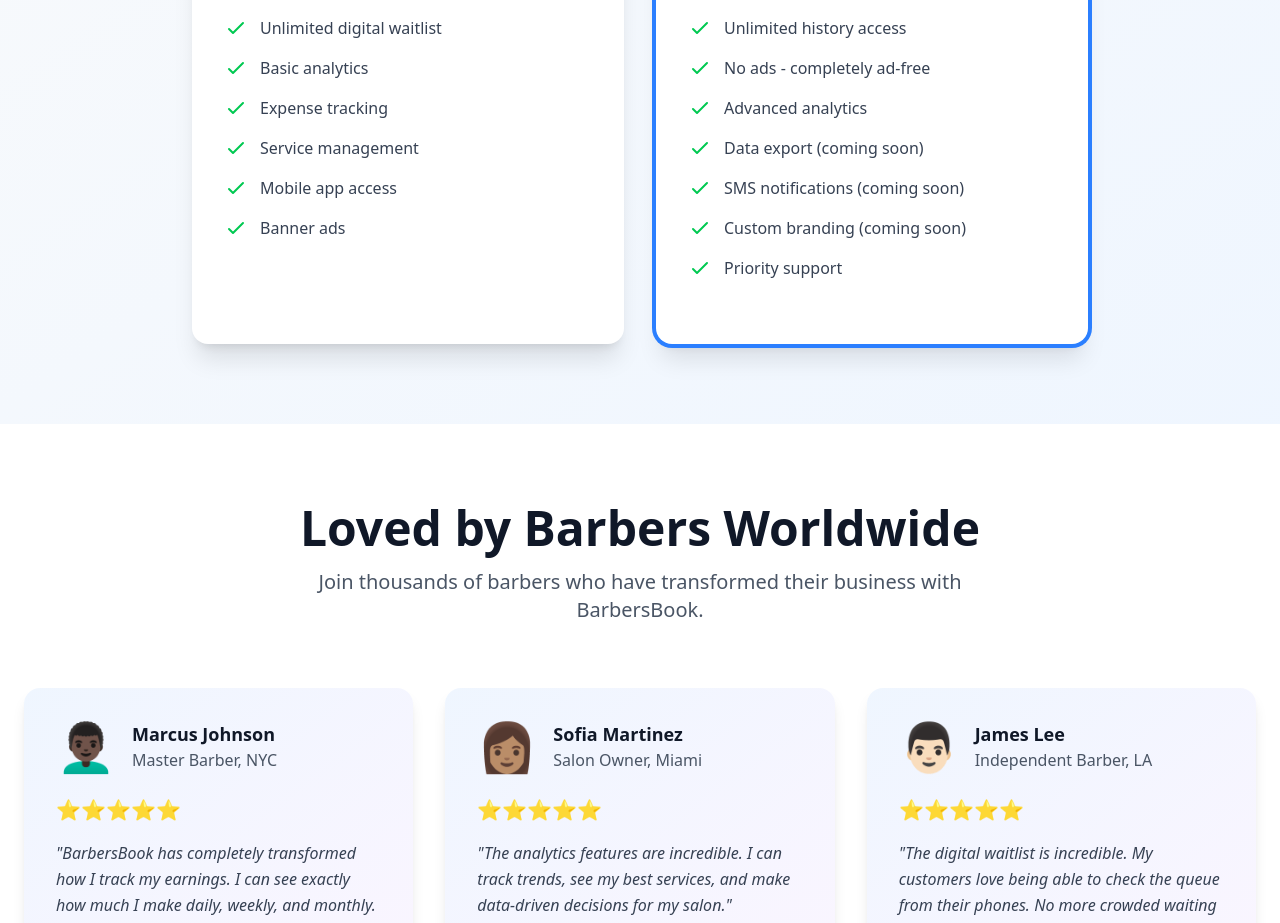
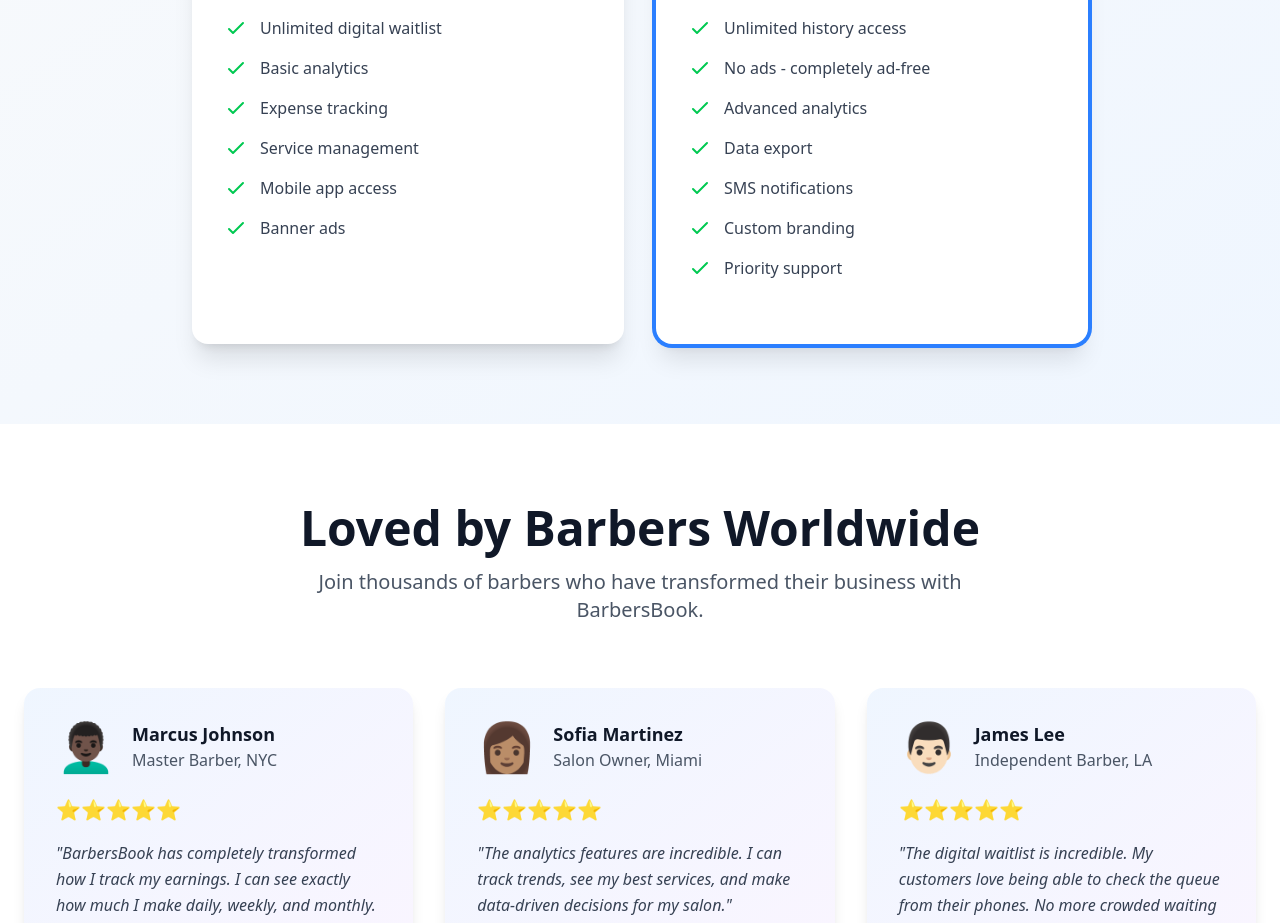
Before and after one commit to asfopoo/barbersBookWeb, a React (Vite) app: page / in a window 1280 px wide. Shown: the part 4720-5643 px from the top of the page. Built offline with nearby package versions, Linux system fonts and the light colour scheme.

Commit message:
remove coming soon

```diff
--- a/src/components/Pricing.tsx
+++ b/src/components/Pricing.tsx
@@ -25,9 +25,9 @@ export default function Pricing() {
         'Unlimited history access',
         'No ads - completely ad-free',
         'Advanced analytics',
-        'Data export (coming soon)',
-        'SMS notifications (coming soon)',
-        'Custom branding (coming soon)',
+        'Data export',
+        'SMS notifications',
+        'Custom branding',
         'Priority support'
       ],
       highlighted: true
```
